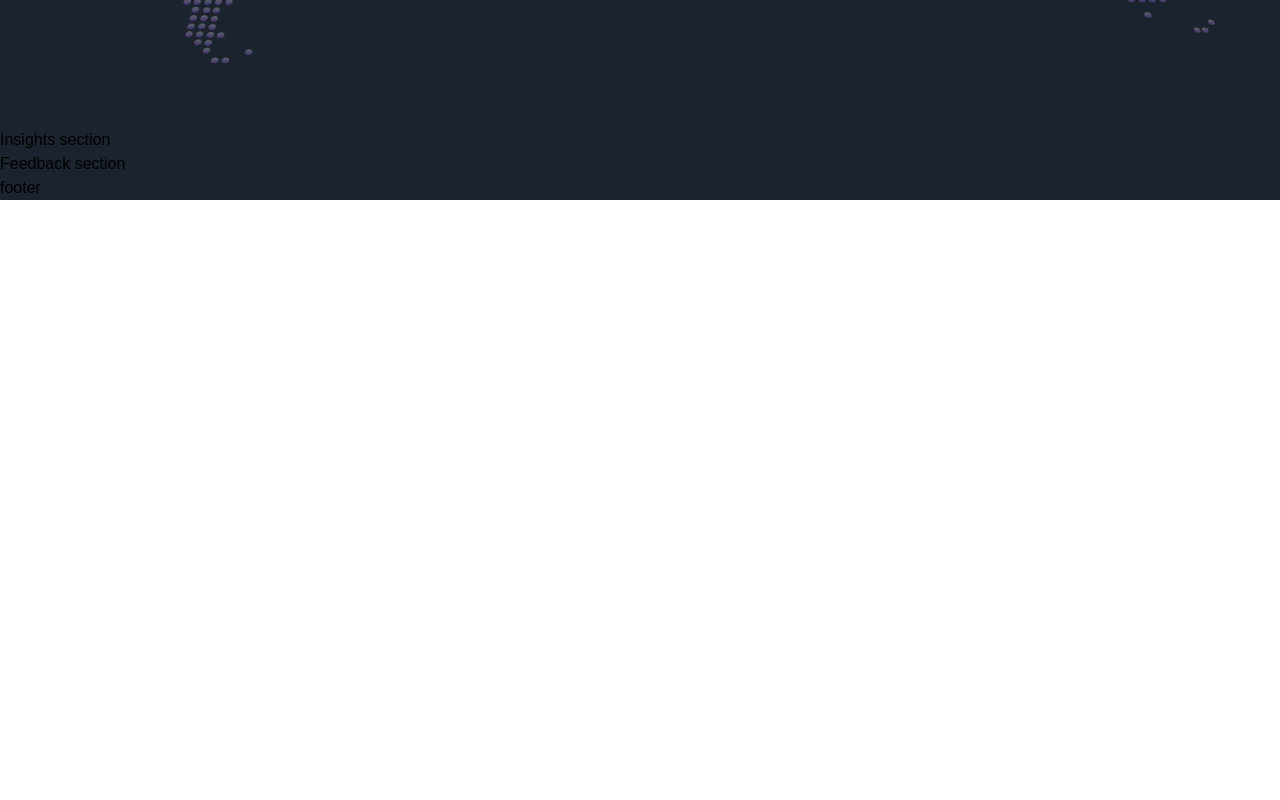
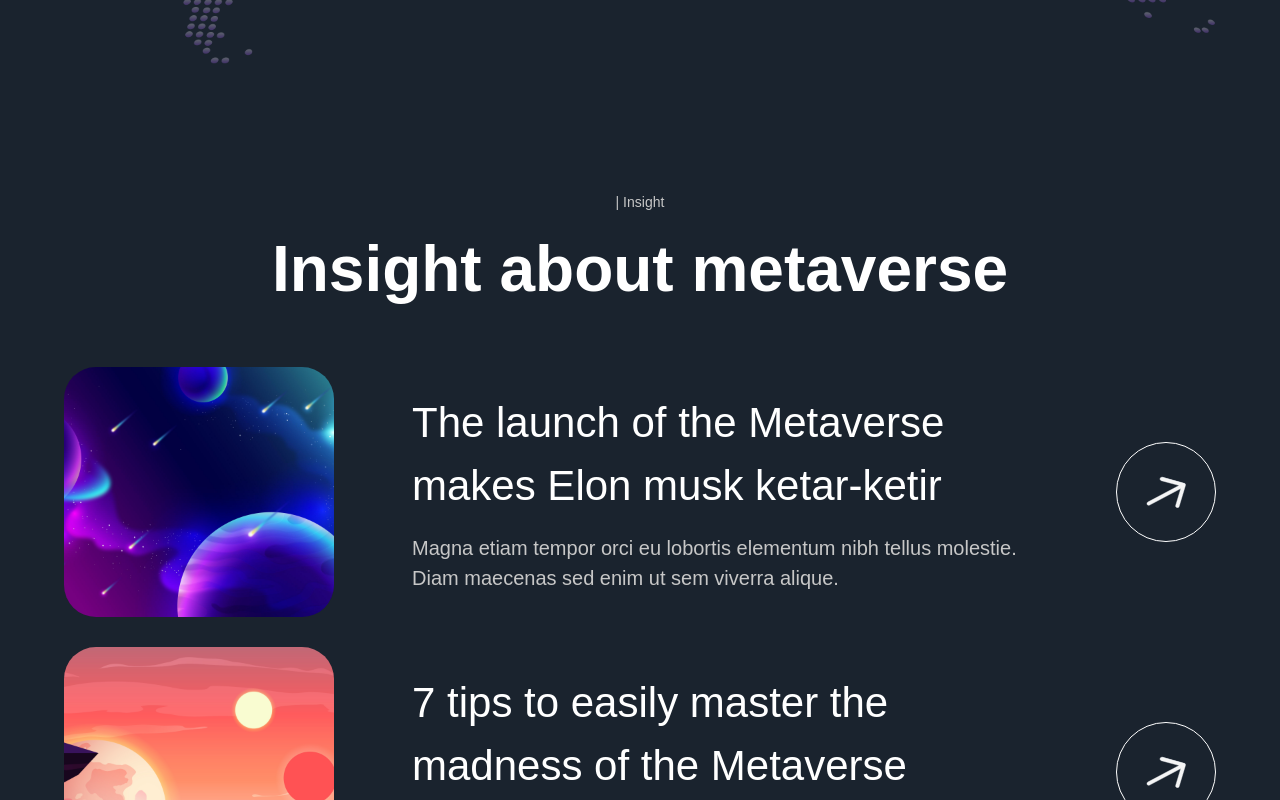
Before and after one commit to emodeth/metaversus, a Next.js app: page / in a window 1280 px wide. Shown: the part 5160-5960 px from the top of the page. Before the commit the page ends 5360 px from the top, so only its background shows below. Built offline with nearby package versions, Linux system fonts and the light colour scheme; a web font is replaced by a local one.

Commit message:
Insight section completed

```diff
--- a/components/InsightCard.jsx
+++ b/components/InsightCard.jsx
@@ -1,9 +1,39 @@
-'use client';
+"use client";
 
-const InsightCard = () => (
-  <div>
-    Insight Card
-  </div>
+import { motion } from "framer-motion";
+
+import { fadeIn } from "../utils/motion";
+
+const InsightCard = ({ imgUrl, title, subtitle, index }) => (
+  <motion.div
+    variants={fadeIn("up", "spring", index * 0.5, 1)}
+    className="flex md:flex-row flex-col gap-4"
+  >
+    <img
+      src={imgUrl}
+      alt="planet"
+      className="md:w-[270px] w-full h-[250px] rounded-[32px] object-cover"
+    />
+
+    <div className="w-full flex justify-between items-center">
+      <div className="flex-1 md:ml-[62px] flex flex-col max-w-[650px]">
+        <h4 className="font-normal lg:text-[42px] text-[26px] text-white">
+          {title}
+        </h4>
+        <p className="mt-4 font-normal lg:text-[20px] text-[14px] text-secondary-white">
+          {subtitle}
+        </p>
+      </div>
+
+      <div className="lg:flex hidden items-center justify-center w-[100px] h-[100px] rounded-full bg-transparent border-[1px] border-white cursor-pointer transition-all duration-200 hover:bg-[rgba(255,255,255,0.05)]">
+        <img
+          src="/arrow.svg"
+          alt="arrow"
+          className="w-[40%] h-[40%] object-contain"
+        />
+      </div>
+    </div>
+  </motion.div>
 );
 
 export default InsightCard;
--- a/sections/Insights.jsx
+++ b/sections/Insights.jsx
@@ -1,8 +1,33 @@
-'use client';
+"use client";
+
+import { motion } from "framer-motion";
+import { staggerContainer } from "../utils/motion";
+
+import styles from "../styles";
+import { InsightCard, TitleText, TypingText } from "../components";
+import { insights } from "../constants";
 
 const Insights = () => (
-  <section>
-    Insights section
+  <section className={`${styles.paddings} relative z-10`}>
+    <motion.div
+      variants={staggerContainer}
+      initial="hidden"
+      whileInView="show"
+      viewport={{ once: true, amount: 0.25 }}
+      className={`${styles.innerWidth} mx-auto flex flex-col`}
+    >
+      <TypingText title="| Insight" textStyles="text-center" />
+      <TitleText title="Insight about metaverse" textStyles="text-center" />
+      <div className="mt-[50px] flex flex-col gap-[30px]">
+        {insights.map((insight, index) => (
+          <InsightCard
+            key={`insight-${index}`}
+            {...insight}
+            index={index + 1}
+          />
+        ))}
+      </div>
+    </motion.div>
   </section>
 );
 
```
